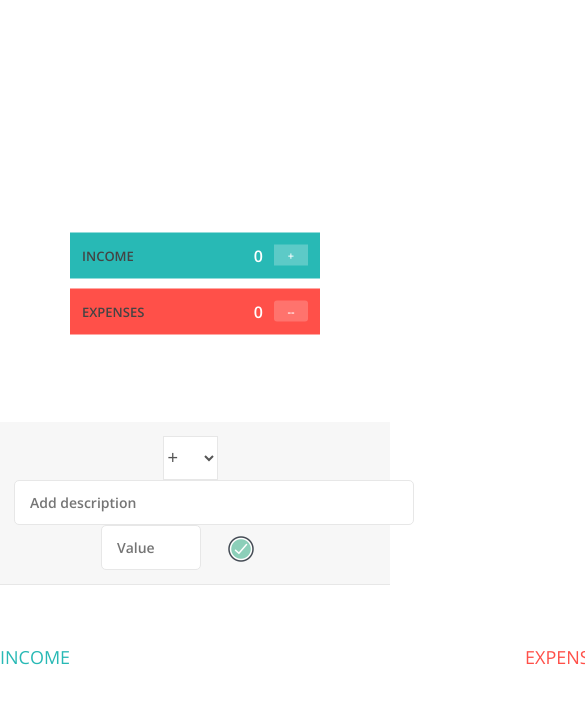
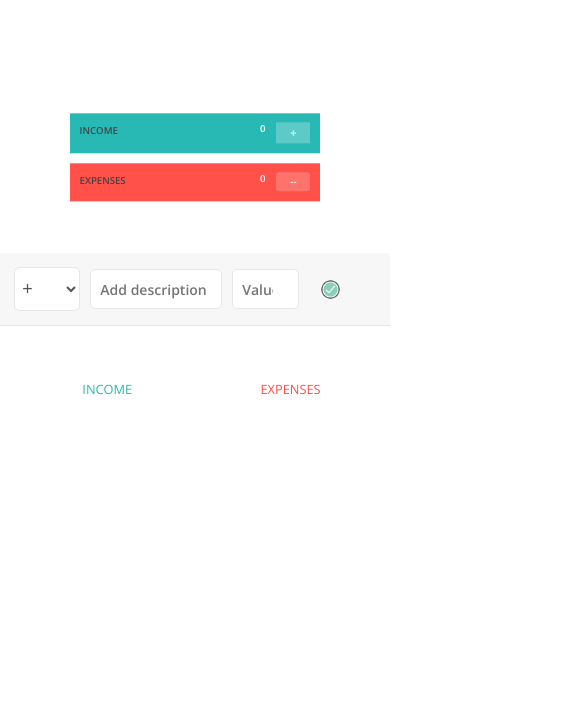
Before and after one commit to ManshulDuggal/Budget-App, a plain HTML site: page index.html in a window 390 px wide. Shown: the top 704 px of the page, 585 px wide, since content can reach past the window. Drawn offline with nearby package versions, Linux system fonts and the light colour scheme.

Commit message:
media queries

```diff
--- a/index.html
+++ b/index.html
@@ -1,14 +1,22 @@
 <!DOCTYPE html>
 <html lang="en">
   <head>
-        <meta charset="UTF-8">
-        <link href="https://fonts.googleapis.com/css?family=Open+Sans:100,300,400,600" rel="stylesheet" type="text/css">
-        <link href="http://code.ionicframework.com/ionicons/2.0.1/css/ionicons.min.css" rel="stylesheet" type="text/css">
-        <link type="text/css" rel="stylesheet" href="style.css">
+    <meta charset="UTF-8" />
+    <link
+      href="https://fonts.googleapis.com/css?family=Open+Sans:100,300,400,600"
+      rel="stylesheet"
+      type="text/css"
+    />
+    <link
+      href="http://code.ionicframework.com/ionicons/2.0.1/css/ionicons.min.css"
+      rel="stylesheet"
+      type="text/css"
+    />
+    <link type="text/css" rel="stylesheet" href="style.css" />
+    <meta name="viewport" content="width= device-width, initial-scale = 1.0" />
     <title>Budgety</title>
   </head>
   <body>
-
     <div class="top">
       <div class="budget">
         <div class="budget__title">
@@ -35,8 +43,6 @@
       </div>
     </div>
 
-
-
     <div class="bottom">
       <div class="add">
         <div class="add__container">
@@ -44,9 +50,15 @@
             <option value="inc" selected>+</option>
             <option value="exp">-</option>
           </select>
-                    <input type="text" class="add__description" placeholder="Add description">
-                    <input type="number" class="add__value" placeholder="Value">
-                    <button class="add__btn"><img src="./logo/check.png" class="icon-add-big" alt="Check"></button>
+          <input
+            type="text"
+            class="add__description"
+            placeholder="Add description"
+          />
+          <input type="number" class="add__value" placeholder="Value" />
+          <button class="add__btn">
+            <img src="./logo/check.png" class="icon-add-big" alt="Check" />
+          </button>
         </div>
       </div>
 
@@ -55,7 +67,6 @@
           <h2 class="icome__title">Income</h2>
 
           <div class="income__list">
-
             <!--
                         <div class="item clearfix" id="income-0">
                             <div class="item__description">Salary</div>
@@ -77,17 +88,13 @@
                             </div>
                         </div>
                         -->
-
           </div>
         </div>
-
-
 
         <div class="expenses">
           <h2 class="expenses__title">Expenses</h2>
 
           <div class="expenses__list">
-
             <!--
                         <div class="item clearfix" id="expense-0">
                             <div class="item__description">Apartment rent</div>
@@ -111,12 +118,9 @@
                             </div>
                         </div>
                         -->
-
           </div>
         </div>
       </div>
-
-
     </div>
 
     <script src="app.js"></script>
--- a/style.css
+++ b/style.css
@@ -41,7 +41,7 @@ body {
   background: url(./back.jpg);
   background-size: 100%;
   background-repeat: no-repeat;
-  background-position: center ;
+  background-position: center;
 
   position: relative;
 }
@@ -53,13 +53,12 @@ body {
   left: 50%;
   transform: translate(-50%, -50%);
   color: #fff;
-
 }
 
-.icon-add-big{
-display: flex;
-justify-content: center;
-align-items: center;
+.icon-add-big {
+  display: flex;
+  justify-content: center;
+  align-items: center;
   width: 50%;
 }
 .budget__title {
@@ -326,9 +325,97 @@ h2 {
   font-weight: 900;
 }
 
+.icon-cross-red,
+.icon-cross-green {
+  width: 1rem;
+}
 
-.icon-cross-red,
-.icon-cross-green
-{
-width:1rem;
+/* Media queries */
+
+@media all and (max-width: 450px) {
+  .budget__expenses--value,
+  .budget__income--value,
+  .budget__income--text,
+  .budget__expenses--text,
+  .budget__expenses--percentage,
+  .budget__expenses--percentage,
+  .budget__value,
+  .budget__title {
+    font-size: 0.6rem;
+  }
+
+  .container {
+    width: 10%;
+    margin: 10px auto;
+  }
+
+  .income__title,
+  .income {
+    position: absolute;
+    width: 45%;
+    top: 45%;
+    left: 5%;
+    justify-content: center;
+    text-align: center;
+    display: flex;
+    flex-flow: column;
+
+    font-size: 0.7rem;
+  }
+
+  .expenses {
+    position: absolute;
+    width: 45%;
+    top: 45%;
+    left: 52%;
+    justify-content: center;
+    text-align: center;
+    display: flex;
+    flex-flow: column;
+
+    font-size: 0.7rem;
+  }
+
+  body {
+    overflow-y: scroll;
+  }
+  .top {
+    height: 30vh;
+  }
+  .expenses__title,
+  .icome__title {
+    font-size: 0.8rem;
+  }
+  .icon-add-big {
+    width: 40%;
+  }
+
+  .add__container {
+    display: flex;
+    align-items: center;
+    justify-content: center;
+  }
+
+  .add__type {
+    padding: 0.2rem;
+    width: 20%;
+    border-radius: 10%;
+
+  }
+
+  .add__description {
+    width: 40%;
+    padding: 0.6rem;
+
+  }
+  .add__value {
+    width: 20%;
+    padding: 0.6rem;
+  }
+.budget__expenses,
+  .budget__income{
+    padding: 0.6rem;
+  }
+
+
 }
```
Lines whose indentation alone changed are shown as unchanged.
